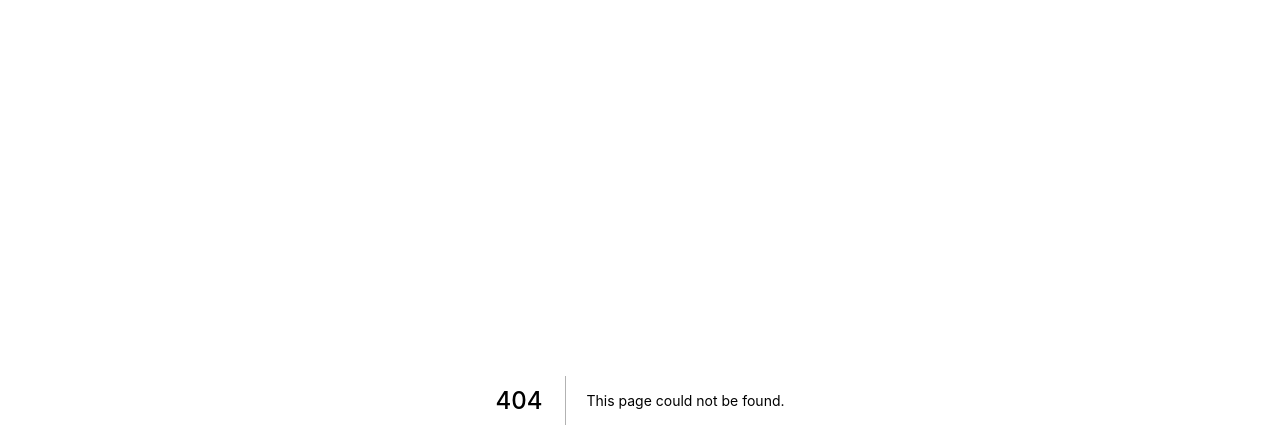
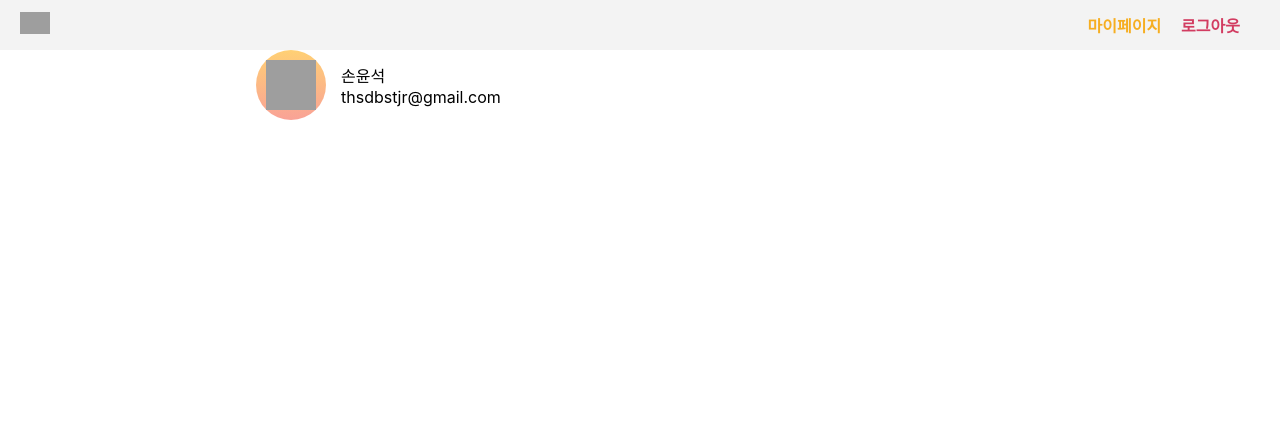
Before and after one commit to dash-map/dashmap-frontend, a Next.js app: page /ranking in a window 1280 px wide. Before the commit this address had no page. Shown: the top 448 px of the page. Built offline with nearby package versions, Linux system fonts and the light colour scheme; grey boxes are pictures that could not be loaded.

Commit message:
[UPDATE] rank

```diff
--- a/pages/question/question/qustion.tsx
+++ b/pages/question/question/qustion.tsx
@@ -12,7 +12,6 @@ const Question = () => {
             <div className="bottom">
                 <button>다음 퀘스트</button>
             </div>
-            <div></div>
         </Wrapper>
     )
 }
--- /dev/null
+++ b/pages/ranking/index.tsx
@@ -0,0 +1,24 @@
+import styled from "styled-components";
+import RankBox from "./rankBox/rankBox";
+import Header from "../question/header";
+
+const Rank = () => {
+    return(
+        <>
+            <Header />
+            <Wrapper>
+                <RankBox />
+            </Wrapper>
+        </>
+    )
+}
+
+const Wrapper = styled.div`
+    width: 100%;
+    height: 100vh;
+    display: flex;
+    justify-content: center;
+
+`
+
+export default Rank;
--- /dev/null
+++ b/pages/ranking/rankBox/rankBox.tsx
@@ -0,0 +1,49 @@
+import styled from "styled-components"
+
+const RankBox = () => {
+    return(
+        <Wrapper>
+            <div className="user">
+                <div className="back">
+                    <img src="https://dash-map.s3.ap-northeast-2.amazonaws.com/frontend/laptop.png" alt="" />
+                </div>
+                <div className="right">
+                    <p className="name">손윤석</p>
+                    <p className="email">thsdbstjr@gmail.com</p>
+                </div>
+            </div>
+
+        </Wrapper>
+    )
+}
+
+const Wrapper = styled.div`
+    width: 60%;
+
+    p {
+        margin: 0;
+    }
+
+    .user{
+        align-items: center;
+
+        .back{
+            width: 70px;
+            height: 70px;
+            border-radius: 50%;
+            background: linear-gradient(#FFD074, #F9A296);
+            display: flex;
+            justify-content: center;
+            align-items: center;
+            margin-right: 15px;
+        }
+        & img{
+            width: 50px;
+            height: 50px;
+        }
+        display: flex;
+
+    }
+`
+
+export default RankBox;
```
